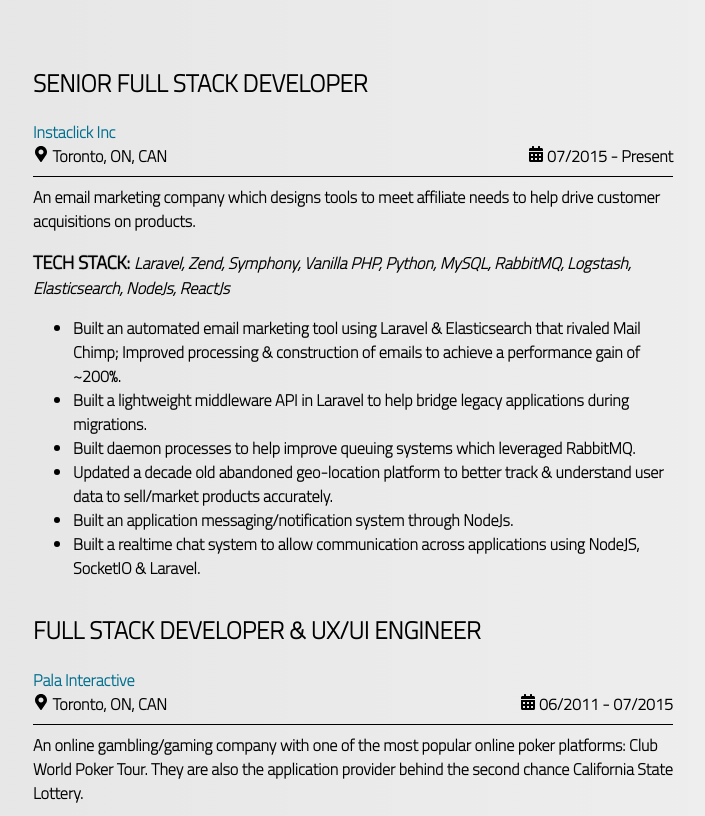
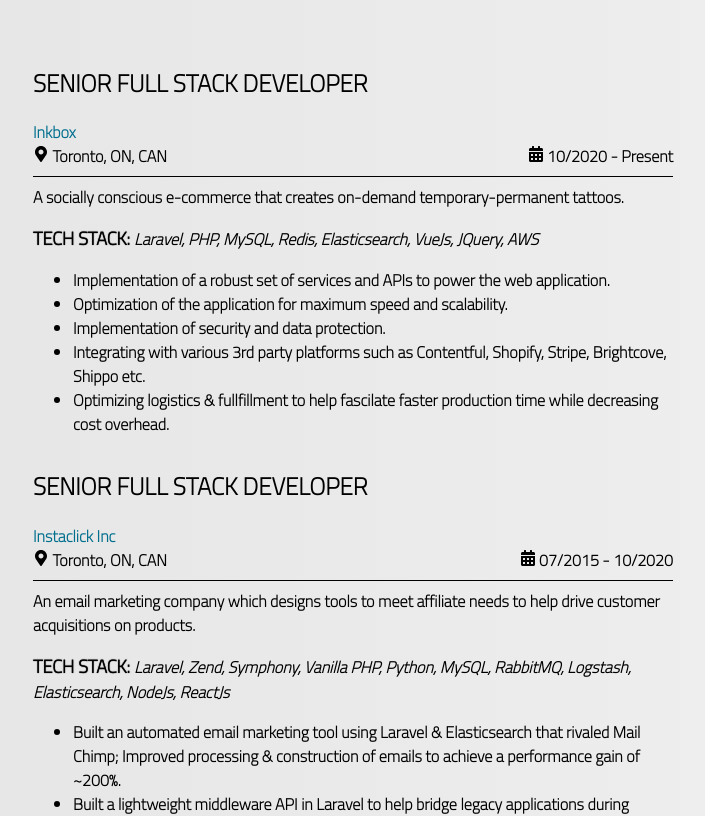
Before and after one commit to vjryan/personal-portfolio, a React (Create React App) app: page / in a window 1280 px wide. Shown: the part 1120-1936 px from the top of the page, without its empty margins (105-810 px from the left). Built offline with nearby package versions, Linux system fonts and the light colour scheme.

Commit message:
Update yourdata.js
Updated to reflect new career changes.

```diff
--- a/src/components/yourdata.js
+++ b/src/components/yourdata.js
@@ -3,7 +3,7 @@
   name: "Vijay Vethanayagam",
 
   //Contact Email
-  contactEmail: "vj@gmail.com",
+  contactEmail: "vijay@quirkyturkeys.com",
 
   // Landing Page Name
   landingPageName: "Vijay",
@@ -17,11 +17,30 @@
   experience : [
     {
       position   : 'Senior full stack developer',
+      company    : 'Inkbox',
+      website    : 'https://www.inkbox.com/',
+      location   : 'Toronto, ON, CAN',
+      start_date : '10/2020',
+      end_date   :  null,
+      summary    : 'A socially conscious e-commerce that creates on-demand temporary-permanent tattoos.',
+      tech_used : [
+        'Laravel', 'PHP', 'MySQL', 'Redis', 'Elasticsearch', 'VueJs', 'JQuery', 'AWS'
+      ],
+      bullets    : [
+        'Implementation of a robust set of services and APIs to power the web application.',
+        'Optimization of the application for maximum speed and scalability.',
+        'Implementation of security and data protection.',
+        'Integrating with various 3rd party platforms such as Contentful, Shopify, Stripe, Brightcove, Shippo etc.',
+        'Optimizing logistics & fullfillment to help fascilate faster production time while decreasing cost overhead.'
+      ]
+    },
+    {
+      position   : 'Senior full stack developer',
       company    : 'Instaclick Inc',
       website    : 'https://www.instaclick.com/',
       location   : 'Toronto, ON, CAN',
       start_date : '07/2015',
-      end_date   :  null,
+      end_date   : '10/2020',
       summary    : 'An email marketing company which designs tools to meet affiliate needs to help drive customer acquisitions on products.',
       tech_used : [
         'Laravel', 'Zend', 'Symphony', 'Vanilla PHP', 'Python', 'MySQL', 'RabbitMQ', 'Logstash', 'Elasticsearch', 'NodeJs', 'ReactJs'
```
